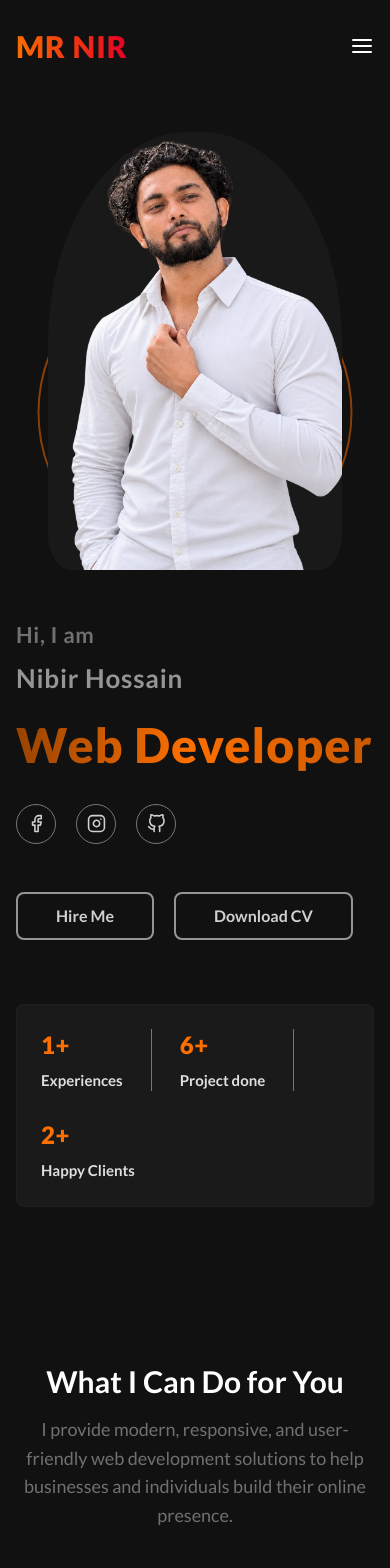
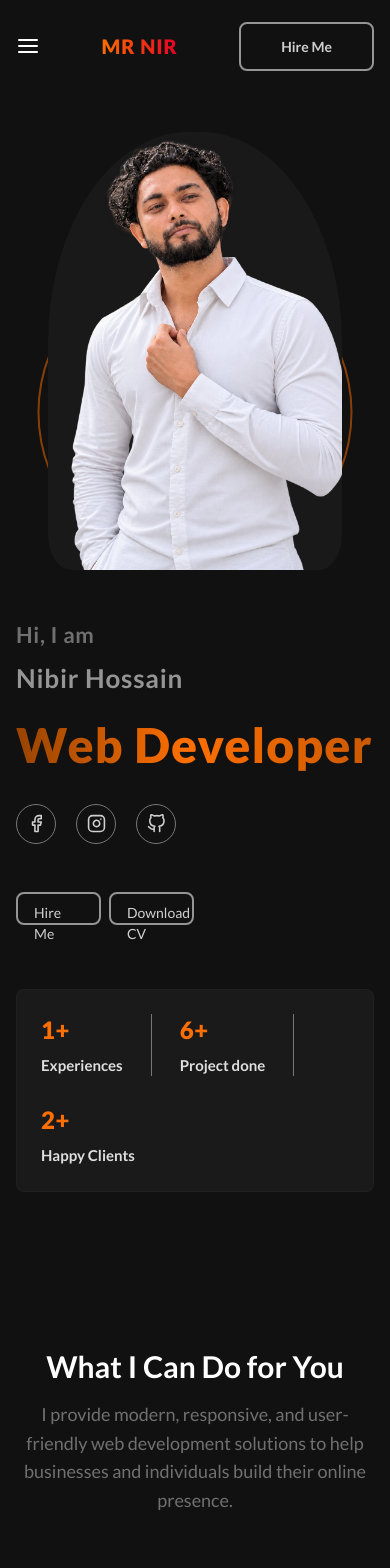
Before and after one commit to nibirhossain1233-code/My-Portfolio, a Next.js app: page / in a window 390 px wide. Shown: the top 1568 px of the page. Built offline with nearby package versions, Linux system fonts and the light colour scheme.

Commit message:
all section updated

```diff
--- a/src/app/globals.css
+++ b/src/app/globals.css
@@ -5,7 +5,7 @@
 :root {
   color-scheme: dark;
 }
-* {
+*{
   box-sizing: border-box;
 }
 html {
@@ -50,33 +50,6 @@ textarea {
   background-clip: text;
   color: transparent;
 }
-.gradient-button {
-
-}
-.button {
-  display: inline-flex;
-  align-items: center;
-  justify-content: center;
-  min-height: 48px;
-  padding: 10px 38px;
-  border: 2px solid #959595;
-  border-radius: 8px;
-  color: #d0d0d0;
-  font-weight: 700;
-  transition:
-    border-color 0.2s ease,
-    color 0.2s ease;
-}
-.button:hover {
-  transform: translateY(-2px);
-  box-shadow: 0 8px 24px rgba(253, 111, 0, 0.2);
-  color: #fff;
-  background: linear-gradient(104deg, #fd6f00 3.1%, #e46400 94.54%);
-  transition:
-    transform 0.2s ease,
-    box-shadow 0.2s ease;
-  border:2px solid transparent;
-}
 .glass-card {
   background: rgba(255, 255, 255, 0.04);
   border: 1px solid rgba(255, 255, 255, 0.025);
--- a/src/components/common/Button.jsx
+++ b/src/components/common/Button.jsx
@@ -1,6 +1,3 @@
 export function PrimaryButton({ children, href = "#contact", className = "",download }) {
-  return <a href={href} download={download} className={`button ${className}`}>{children}</a>;
+  return <a href={href} download={download} className={`${className} inline-block border-2 border-[#959595] rounded-lg text-[#d0d0d0] transition-all duration-200 hover:-translate-y-0.5 hover:shadow-[0_8px_24px_rgba(253,111,0,0.2)] hover:text-white hover:bg-[linear-gradient(104deg,#fd6f00_3.1%,#e46400_94.54%)] hover:border-none`}>{children}</a>;
 }
-export function OutlineButton({ children, href = "#", className = "", download}) {
-  return <a href={href} download={download} className={`button ${className}`}>{children}</a>;
-}
--- a/src/components/common/Navbar.jsx
+++ b/src/components/common/Navbar.jsx
@@ -7,32 +7,76 @@ import { FiMenu, FiX } from "react-icons/fi";
 import { logo } from "@/data/logo";
 
 const links = [
-  ["Home", "#home"], ["Services", "#services"], ["About me", "#about"],
-  ["Portfolio", "#portfolio"], ["Contact me", "#contact"],
+  ["Home", "#home"],
+  ["Services", "#services"],
+  ["About me", "#about"],
+  ["Portfolio", "#portfolio"],
+  ["Contact me", "#contact"],
 ];
 
 export default function Navbar() {
   const [open, setOpen] = useState(false);
+
   return (
     <header className="relative z-50 bg-page">
-      <Container className="flex min-h-[92px] items-center justify-between gap-8">
-        <a href="#home" className="bg-gradient-to-r from-[#fa6e00] to-[#e60026] bg-clip-text text-[30px] font-black tracking-[.9px] text-transparent">{logo.text}</a>
-        <nav className="hidden items-center gap-10 lg:flex">
-          {links.map(([label, href], i) => (
-            <a key={href} href={href} className={`text-[18px] font-medium tracking-[.4px] transition-colors hover:text-accent`}>{label}</a>
+      <Container className="grid min-h-[92px] grid-cols-[24px_1fr_auto] items-center gap-3 lg:flex lg:justify-between lg:gap-8">
+        {/* Mobile Menu Button */}
+        <button
+          aria-label="Toggle navigation"
+          onClick={() => setOpen(!open)}
+          className="text-2xl text-white lg:hidden"
+        >
+          {open ? <FiX /> : <FiMenu />}
+        </button>
+
+        {/* Logo */}
+        <a
+          href="#home"
+          className="justify-self-center bg-gradient-to-r from-[#fa6e00] to-[#e60026] bg-clip-text text-[20px] font-black tracking-[.9px] text-transparent lg:order-1 lg:justify-self-auto lg:text-[30px]"
+        >
+          {logo.text}
+        </a>
+
+        {/* Desktop Navigation */}
+        <nav className="hidden items-center gap-10 lg:order-2 lg:flex">
+          {links.map(([label, href]) => (
+            <a
+              key={href}
+              href={href}
+              className="text-[18px] font-medium tracking-[.4px] transition-colors hover:text-accent"
+            >
+              {label}
+            </a>
           ))}
         </nav>
-        <div className="hidden lg:block"><PrimaryButton>Hire Me</PrimaryButton></div>
-        <button aria-label="Toggle navigation" onClick={() => setOpen(!open)} className="text-2xl text-white lg:hidden">
-          {open ? <FiX /> : <FiMenu />}
-        </button>
+
+        {/* Hire Me Button */}
+        <div className="justify-self-end lg:order-3">
+          <div>
+            <PrimaryButton className="px-[40px] py-[12px] text-[14px] font-bold">
+              Hire Me
+            </PrimaryButton>
+          </div>
+        </div>
       </Container>
-      {open && <div className="border-t border-white/10 bg-[#151515] px-5 py-5 lg:hidden">
-        <nav className="mx-auto flex max-w-[1280px] flex-col gap-5">
-          {links.map(([label, href]) => <a key={href} href={href} onClick={() => setOpen(false)} className="text-muted hover:text-accent">{label}</a>)}
-          <PrimaryButton>Hire Me</PrimaryButton>
-        </nav>
-      </div>}
+
+      {/* Mobile Navigation */}
+      {open && (
+        <div className="border-t border-white/10 bg-[#151515] px-5 py-5 lg:hidden">
+          <nav className="mx-auto flex max-w-[1280px] flex-col gap-5">
+            {links.map(([label, href]) => (
+              <a
+                key={href}
+                href={href}
+                onClick={() => setOpen(false)}
+                className="text-muted transition-colors hover:text-accent"
+              >
+                {label}
+              </a>
+            ))}
+          </nav>
+        </div>
+      )}
     </header>
   );
 }
--- a/src/components/sections/About.jsx
+++ b/src/components/sections/About.jsx
@@ -45,7 +45,7 @@ export default function About() {
               ))}
             </div>
             <div className="mt-9">
-              <PrimaryButton href="cv/cv.pdf" download="Mahmood-Fazile-CV.pdf">
+              <PrimaryButton href="cv/cv.pdf" download="Nibir-hossain-Cv.pdf">
                 Download CV
               </PrimaryButton>
             </div>
--- a/src/components/sections/Hero.jsx
+++ b/src/components/sections/Hero.jsx
@@ -35,11 +35,11 @@ export default function Hero() {
               );
             })}
           </div>
-          <div className="mt-12 flex flex-wrap gap-5">
-            <PrimaryButton>Hire Me</PrimaryButton>
-            <OutlineButton download="Nibir's Cv" href="cv/cv.pdf">
+          <div className="mt-12 flex items-center gap-2">
+            <PrimaryButton className="h-[33px] w-[85px] px-[16px] py-[8px] text-[14px] md:h-[43px] md:w-[156px] md:px-[40px] md:py-[12px] md:text-[16px]">Hire Me</PrimaryButton>
+            <PrimaryButton className="h-[33px] w-[85px] px-[16px] py-[8px] text-[14px] md:h-[43px] md:w-[142px] md:px-[40px] md:py-[12px] md:text-[16px]" download="Nibir-hossain-Cv" href="cv/cv.pdf">
               Download CV
-            </OutlineButton>
+            </PrimaryButton>
           </div>
           <div className="glass-card mt-16 flex max-w-[550px] flex-wrap gap-7 rounded-lg p-6 sm:gap-9">
             {[
--- a/src/data/skills.js
+++ b/src/data/skills.js
@@ -2,6 +2,6 @@ export const skills = [
   { name: "Figma", value: 95 },
   { name: "JavaScript", value: 90 },
   { name: "React.js", value: 85 },
-  { name: "Next.js", value: 90 },
+  { name: "Next.js", value: 95 },
   { name: "Node.js", value: 60 },
 ];
```
Also changed, not shown: package.json (+9 -3 lines), 2 other files (tests, documents, lock files or other folders).
